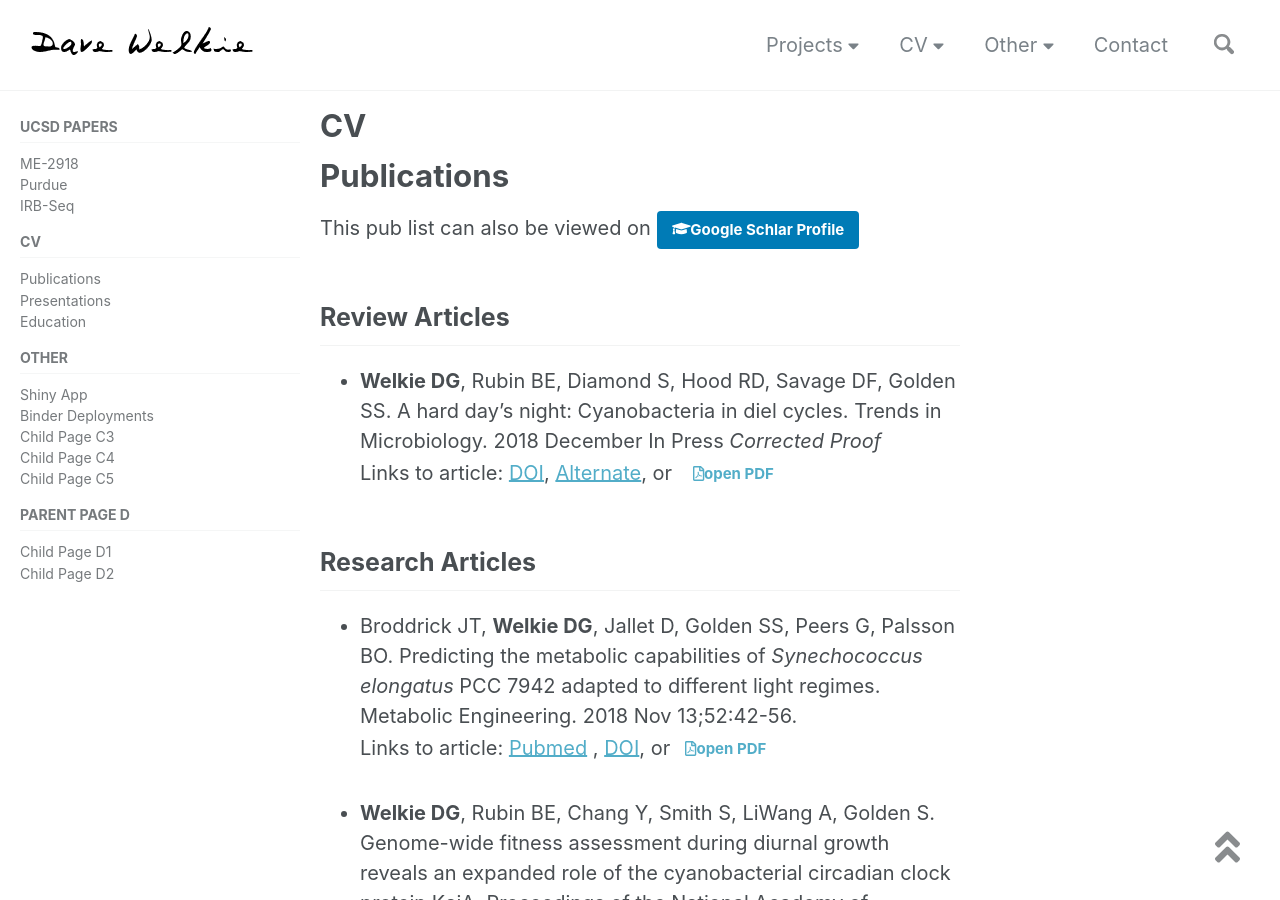
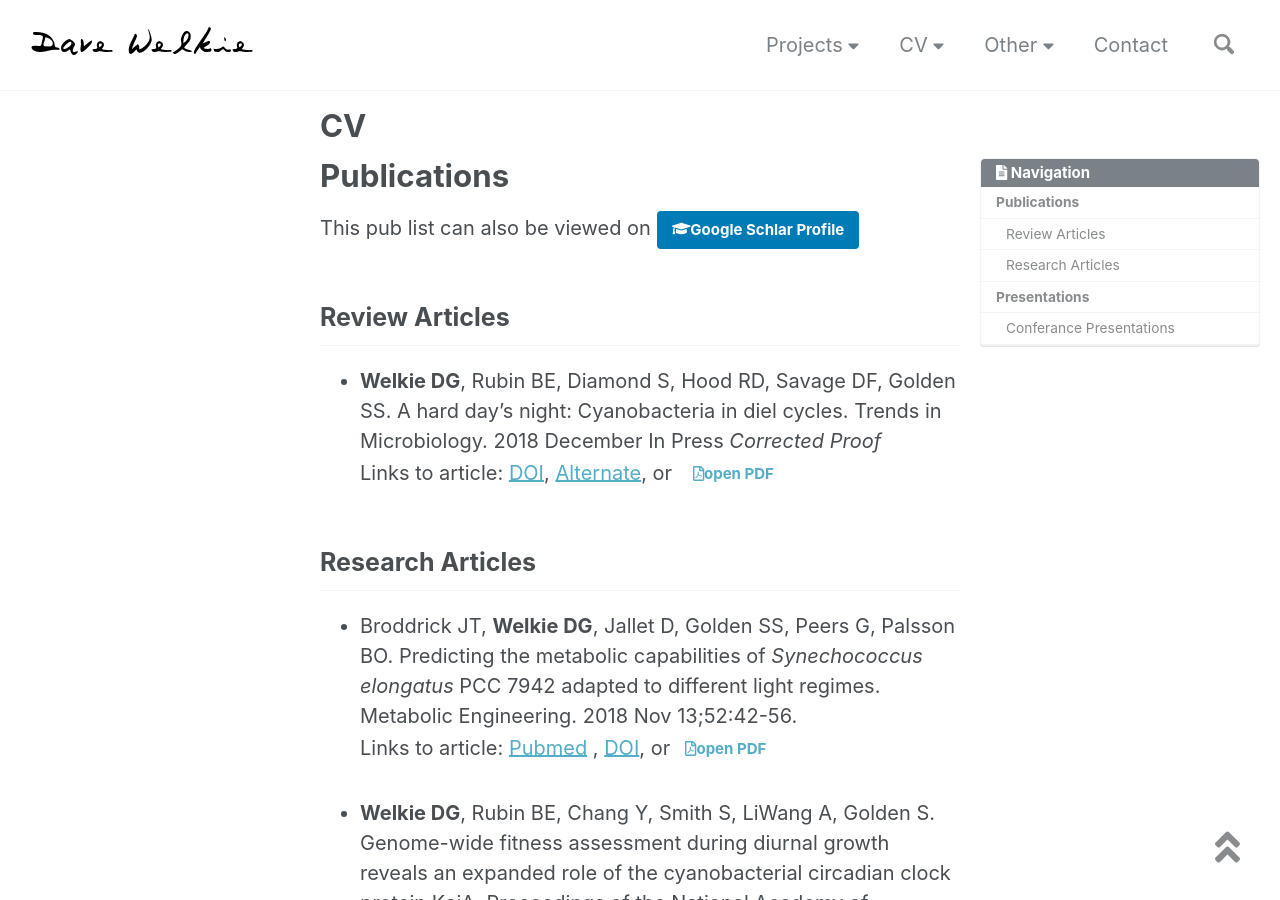
Before and after one commit to dwelkie/dwelkie.github.io, a Jekyll site: the page built from _pages/CV.md, in a window 1280 px wide and 900 px high. Built offline with Jekyll 4.4.1, drawn with Linux system fonts in a browser that asks for light colours; nearby versions of some CDN libraries; part of the change alters nothing that is shown.

Commit message:
Update CV.md

```diff
--- a/_pages/CV.md
+++ b/_pages/CV.md
@@ -6,8 +6,7 @@ read_time: false
 comments: false
 share: false
 author_profile: false
-sidebar:
-    nav: docs
+toc: true
 ---
 # Publications
 [](#UCSD)
```
